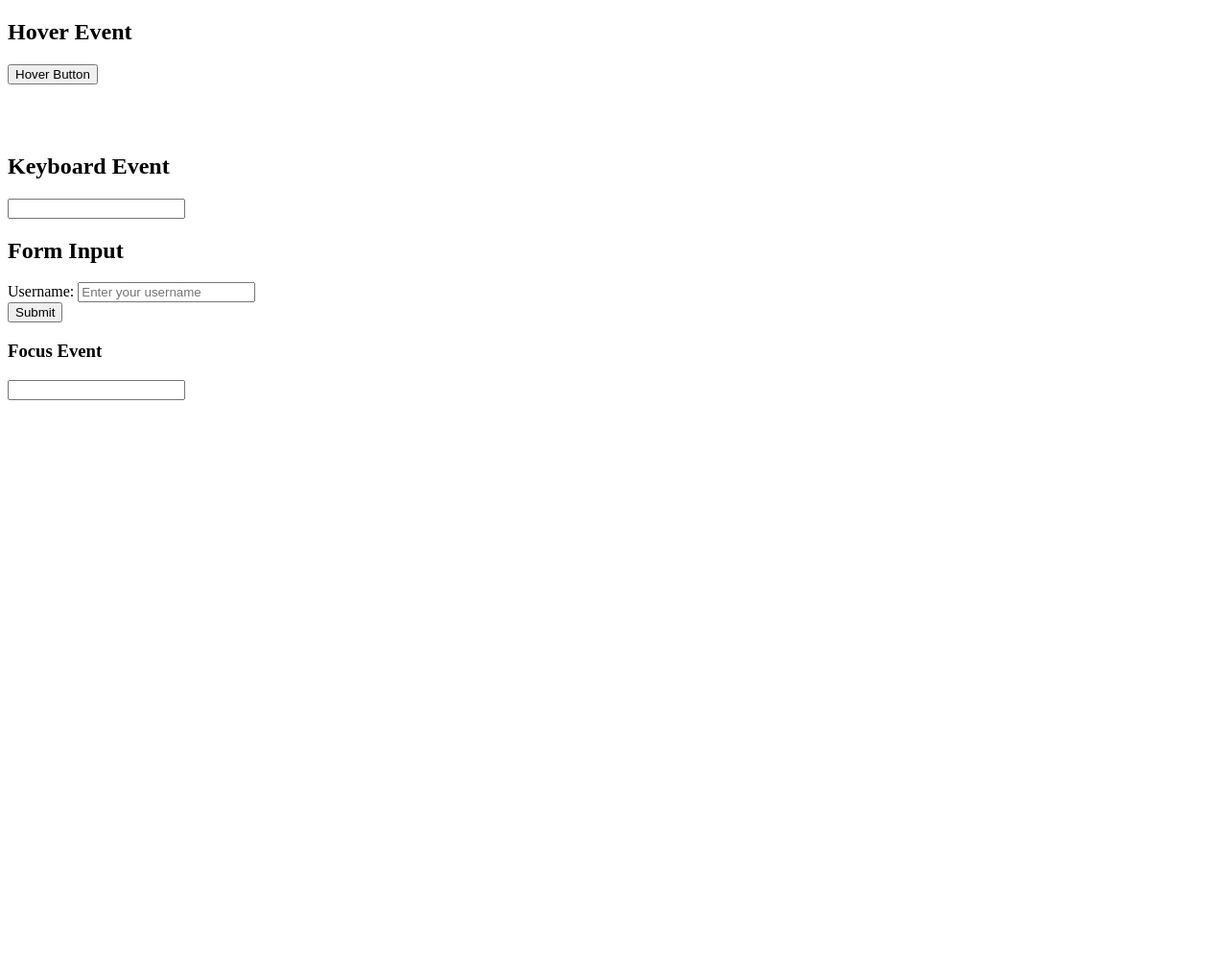
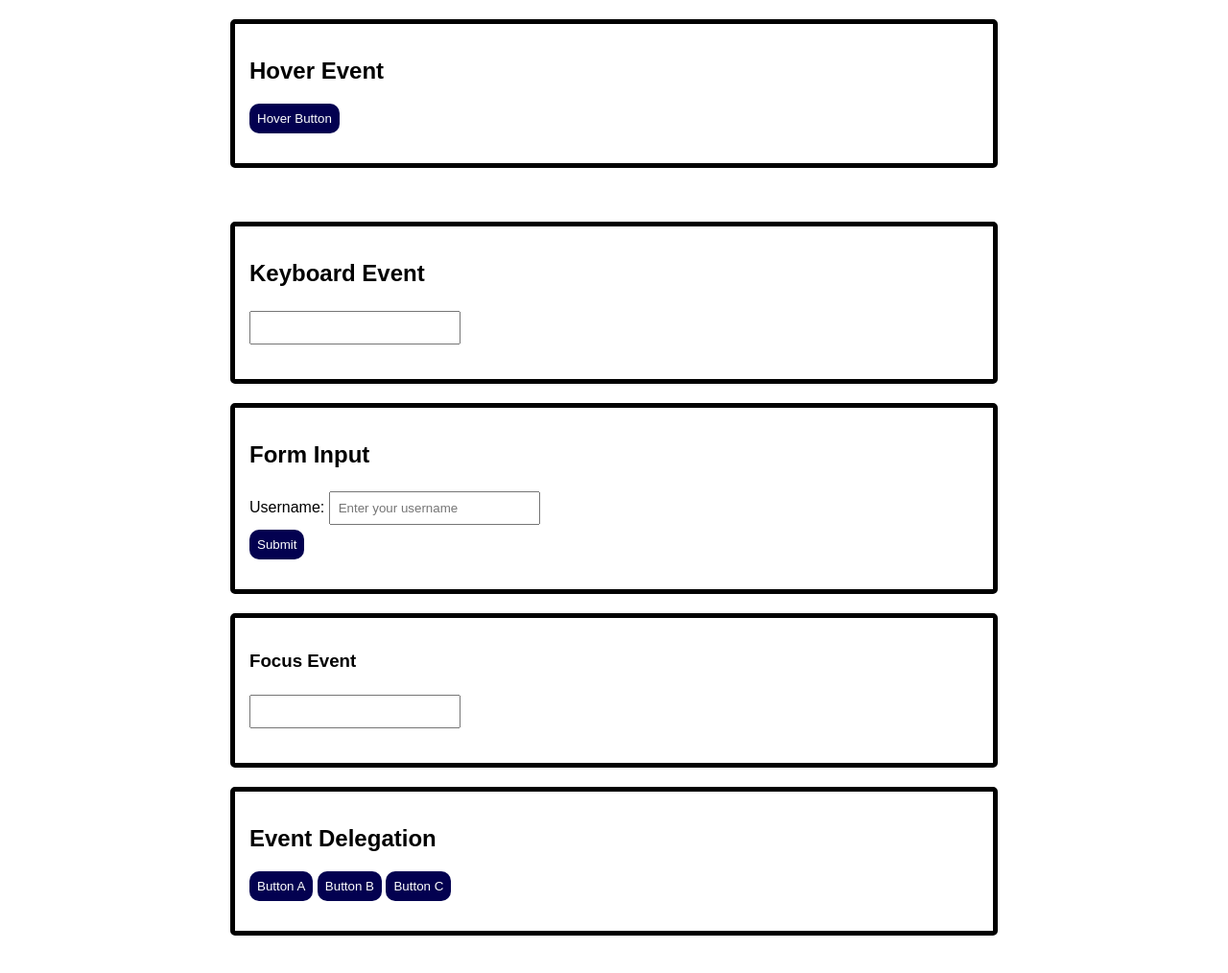
Before and after one commit to gigg-ity/JavascriptLab7, a plain HTML site: page index.html in a window 1280 px wide. Shown: the whole page at 96% size. Before the commit the page ends 800 px from the top, so only its background shows below. Drawn offline with Linux system fonts and the light colour scheme.

Commit message:
Final Commit

```diff
--- a/index.html
+++ b/index.html
@@ -4,6 +4,7 @@
     <meta charset="UTF-8">
     <title>LAB 7</title>
     <script src="script.js" defer></script>
+    <link rel="stylesheet" href="styles.css">
 </head>
 <body>
     <!-- Inline event handling -->
@@ -39,6 +40,15 @@
         <input type="text" id="focusInput">
         <p id="focusMsg"></p>
     </div>
-    </script>
+
+
+    <div class="section">
+        <h2>Event Delegation</h2>
+        <button class="delegationbutton">Button A</button>
+        <button class="delegationbutton">Button B</button>
+        <button class="delegationbutton">Button C</button>
+        <p id="clickMessage"></p>
+    </div>
+
 </body>
 </html>
--- a/script.js
+++ b/script.js
@@ -36,3 +36,11 @@ focusInput.onfocus = function(){
 focusInput.onblur = function(){
     focusMsg = "Not focused";
 };
+
+const eventDele = document.getElementById('delegationButton');
+const clickMessage = document.getElementById('clickMessage');
+
+buttonContainer.addEventListener('click', function(event){
+    if(event.target.tagName === 'button'){
+        alert('You clicked: ' + event.target.textContent);
+    });
--- /dev/null
+++ b/styles.css
@@ -0,0 +1,30 @@
+body {
+    font-family: Arial, sans-serif;
+    max-width: 800px;
+    margin: 0 auto;
+    padding: 20px;
+    background-color: rgb(255, 255, 255);
+}
+
+.section {
+    border: 5px solid #000000;
+    padding: 15px;
+    margin-bottom: 20px;
+    border-radius: 5px;
+}
+
+button {
+    padding: 8px 15px;
+    background-color: #030150;
+    padding:    8px;
+    border-radius: 10px;
+    color: white;
+    border: none;
+    cursor: pointer;
+}
+
+input {
+    padding: 8px;
+    margin: 5px 0;
+    width: 200px;
+}
```
